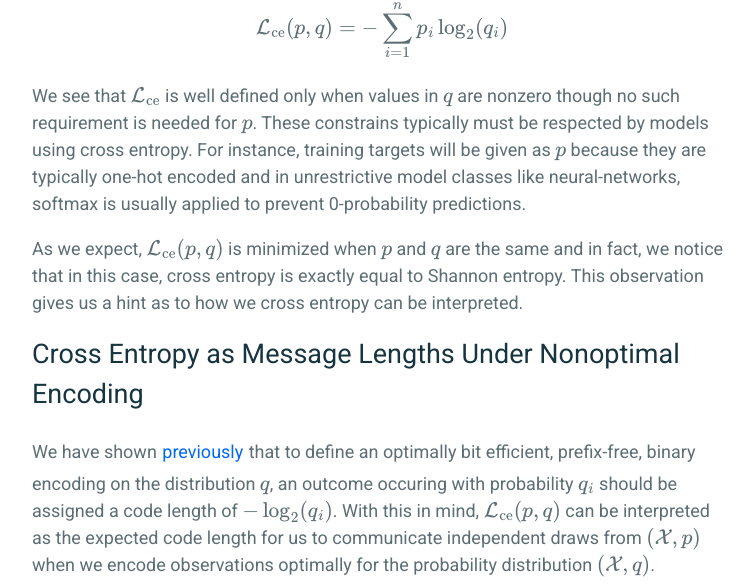
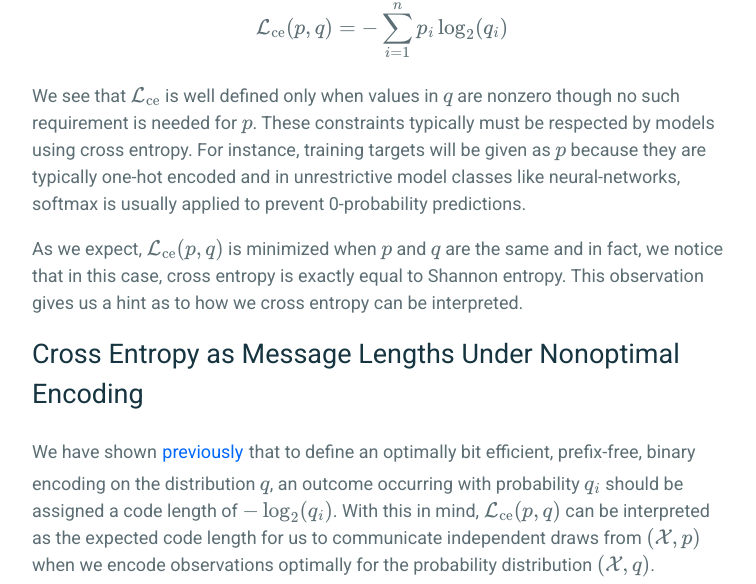
Before and after one commit to frankwang95/frankwang95.github.io, a Jekyll site: the page built from _posts/2018-03-06-interpreting-cross-entropy.md, in a window 1280 px wide and 900 px high, scrolled down 722 px. Shown: the part 148-732 px from the top of the window, without its empty margins (258-1014 px from the left). Built offline with Jekyll 4.4.1, drawn with Linux system fonts in a browser that asks for light colours; formulas are drawn with MathJax 3.

Commit message:
Fixed numerous typos

```diff
--- a/_posts/2018-03-06-interpreting-cross-entropy.md
+++ b/_posts/2018-03-06-interpreting-cross-entropy.md
@@ -14,13 +14,13 @@ Cross entropy is a non-commutative similarity measure between two probability di
 
   $$\mathcal{L}_{\text{ce}}(p, q) = - \sum_{i=1}^n p_i \log_2 (q_i)$$
 
-We see that $$\mathcal{L}_{\text{ce}}$$ is well defined only when values in $$q$$ are nonzero though no such requirement is needed for $$p$$. These constrains typically must be respected by models using cross entropy. For instance, training targets will be given as $$p$$ because they are typically one-hot encoded and in unrestrictive model classes like neural-networks, softmax is usually applied to prevent 0-probability predictions.
+We see that $$\mathcal{L}_{\text{ce}}$$ is well defined only when values in $$q$$ are nonzero though no such requirement is needed for $$p$$. These constraints typically must be respected by models using cross entropy. For instance, training targets will be given as $$p$$ because they are typically one-hot encoded and in unrestrictive model classes like neural-networks, softmax is usually applied to prevent 0-probability predictions.
 
 As we expect, $$\mathcal{L}_{\text{ce}}(p, q)$$ is minimized when $$p$$ and $$q$$ are the same and in fact, we notice that in this case, cross entropy is exactly equal to Shannon entropy. This observation gives us a hint as to how we cross entropy can be interpreted.
 
 # Cross Entropy as Message Lengths Under Nonoptimal Encoding
 
-We have shown [previously](https://frankwang95.github.io/2018/02/shannon-entropy-as-expected-message-length) that to define an optimally bit efficient, prefix-free, binary encoding on the distribution $$q$$, an outcome occuring with probability $$q_i$$ should be assigned a code length of $$-\log_2(q_i)$$. With this in mind, $$\mathcal{L}_{\text{ce}}(p, q)$$ can be interpreted as the expected code length for us to communicate independent draws from $$(\mathcal{X}, p)$$ when we encode observations optimally for the probability distribution $$(\mathcal{X}, q)$$.
+We have shown [previously](https://frankwang95.github.io/2018/02/shannon-entropy-as-expected-message-length) that to define an optimally bit efficient, prefix-free, binary encoding on the distribution $$q$$, an outcome occurring with probability $$q_i$$ should be assigned a code length of $$-\log_2(q_i)$$. With this in mind, $$\mathcal{L}_{\text{ce}}(p, q)$$ can be interpreted as the expected code length for us to communicate independent draws from $$(\mathcal{X}, p)$$ when we encode observations optimally for the probability distribution $$(\mathcal{X}, q)$$.
 
 This interpretation is closely related to Kullbeck-Leibler divergence (which notably is an equivalent loss function to cross-entropy). Recall that the KL-divergence between $$p$$ and $$q$$ is given by:
 
```
Also changed, not shown: _posts/2018-02-14-shannon-entropy-as-expected-message-length.md (+1 -1 lines), _posts/2018-02-17-polynomial-roots-are-beautiful.md (+1 -1 lines).
